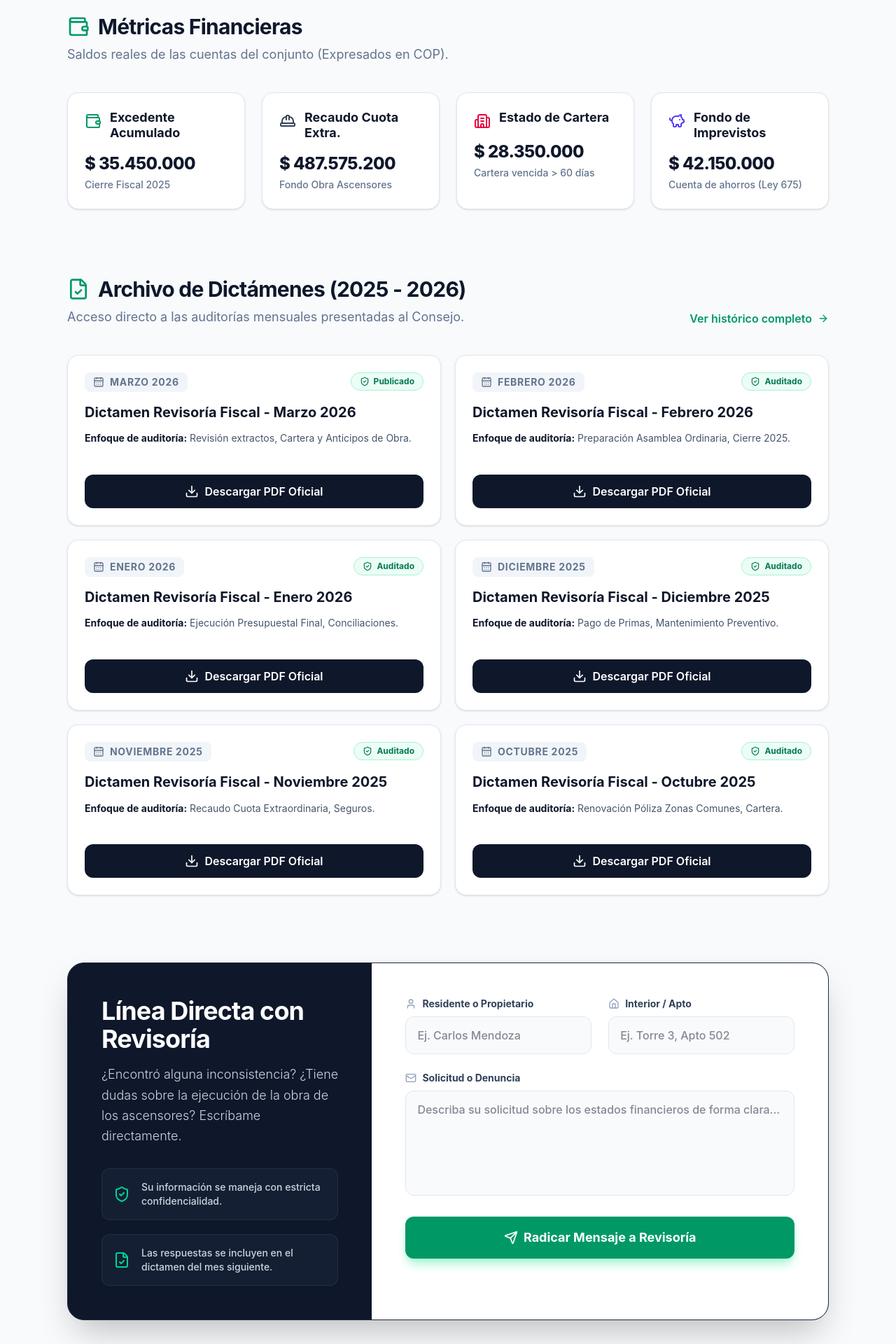
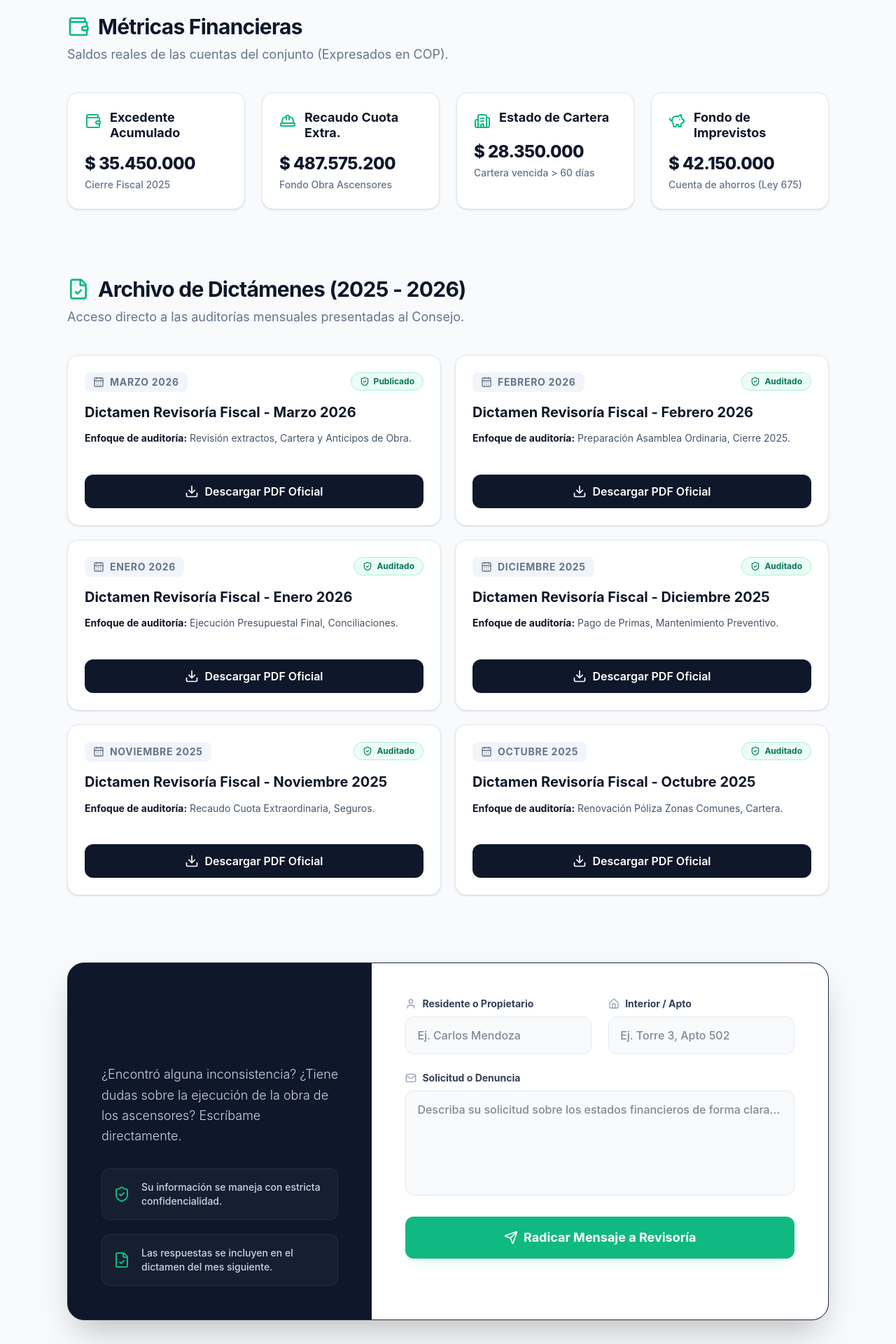
Before and after one commit to jscalderon65/fiscal-audit-transparency-portal, a React (Vite) app: page /user/1/dashboard in a window 1280 px wide. Shown: the part 340-2260 px from the top of the page at 70% size. Built offline with nearby package versions, Linux system fonts and the light colour scheme.

Commit message:
Ajustes para parametrizacion de estilos

```diff
--- a/src/components/contact-form/index.tsx
+++ b/src/components/contact-form/index.tsx
@@ -2,6 +2,7 @@ import React, { useState } from "react";
 import { motion } from "framer-motion";
 import { Send, User, Home, Mail, FileCheck, ShieldCheck } from "lucide-react";
 import { IContactFormData } from "./interfaces/contact-form.interface";
+import { PALETTE } from "../../constants/theme";
 
 export const ContactForm: React.FC = () => {
   const contactInfo = {
@@ -44,25 +45,50 @@ export const ContactForm: React.FC = () => {
       initial={{ opacity: 0, y: 20 }}
       animate={{ opacity: 1, y: 0 }}
       transition={{ duration: 0.6, delay: 0.2 }}
-      className="bg-slate-900 rounded-3xl overflow-hidden shadow-2xl border border-slate-800"
+      className="rounded-3xl overflow-hidden shadow-2xl"
+      style={{
+        backgroundColor: PALETTE.neutral[900],
+        border: `1px solid ${PALETTE.neutral[800]}`,
+      }}
     >
       <div className="grid md:grid-cols-5 h-full">
         {/* Info Section */}
-        <div className="p-8 md:p-12 md:col-span-2 text-white flex flex-col justify-center relative overflow-hidden">
-          <div className="absolute top-0 left-0 w-full h-full bg-gradient-to-br from-emerald-900/40 to-slate-900/40 -z-10"></div>
-          <h2 className="text-3xl md:text-4xl font-bold mb-4 tracking-tight">
+        <div
+          className="p-8 md:p-12 md:col-span-2 flex flex-col justify-center relative overflow-hidden"
+          style={{ color: PALETTE.text.inverted }}
+        >
+          <div
+            className="absolute top-0 left-0 w-full h-full -z-10"
+            style={{
+              backgroundColor: PALETTE.overlays.primary900_40,
+            }}
+          ></div>
+          <h2
+            className="text-3xl md:text-4xl font-bold mb-4 tracking-tight"
+            style={{ color: PALETTE.text.default }}
+          >
             {contactInfo.title}
           </h2>
-          <p className="text-slate-300 mb-8 text-lg leading-relaxed font-light">
+          <p
+            className="mb-8 text-lg leading-relaxed font-light"
+            style={{ color: PALETTE.text.subtle }}
+          >
             {contactInfo.description}
           </p>
-          <div className="space-y-5 text-slate-300">
+          <div className="space-y-5" style={{ color: PALETTE.text.subtle }}>
             {contactInfo.features.map((feature, idx) => (
               <div
                 key={idx}
-                className="flex items-center gap-4 bg-slate-800/50 p-4 rounded-xl border border-slate-700/50"
+                className="flex items-center gap-4 p-4 rounded-xl"
+                style={{
+                  backgroundColor: PALETTE.overlays.neutral800_50,
+                  border: `1px solid ${PALETTE.overlays.neutral700_50}`,
+                }}
               >
-                <feature.icon className="w-6 h-6 text-emerald-400 flex-shrink-0" />
+                <feature.icon
+                  className="w-6 h-6 flex-shrink-0"
+                  style={{ color: PALETTE.primary.DEFAULT }}
+                />
                 <p className="text-sm font-medium">{feature.text}</p>
               </div>
             ))}
@@ -70,18 +96,29 @@ export const ContactForm: React.FC = () => {
         </div>
 
         {/* Form Section */}
-        <div className="p-8 md:p-12 md:col-span-3 bg-white">
+        <div className="p-8 md:p-12 md:col-span-3" style={{ backgroundColor: PALETTE.background.surface }}>
           <form onSubmit={handleSubmit} className="space-y-6">
             <div className="grid grid-cols-1 md:grid-cols-2 gap-6">
               <div className="space-y-2">
-                <label className="text-sm font-bold text-slate-700 flex items-center gap-2">
-                  <User className="w-4 h-4 text-slate-400" /> Residente o
-                  Propietario
+                <label
+                  className="text-sm font-bold flex items-center gap-2"
+                  style={{ color: PALETTE.neutral[700] }}
+                >
+                  <User
+                    className="w-4 h-4"
+                    style={{ color: PALETTE.neutral[400] }}
+                  />{" "}
+                  Residente o Propietario
                 </label>
                 <input
                   type="text"
                   required
-                  className="w-full px-4 py-3.5 bg-slate-50 rounded-xl border border-slate-200 focus:bg-white focus:ring-2 focus:ring-emerald-500 focus:border-emerald-500 outline-none transition-all font-medium text-slate-900"
+                  className="w-full px-4 py-3.5 rounded-xl outline-none transition-all font-medium"
+                  style={{
+                    backgroundColor: PALETTE.neutral[50],
+                    border: `1px solid ${PALETTE.neutral[200]}`,
+                    color: PALETTE.text.default,
+                  }}
                   placeholder="Ej. Carlos Mendoza"
                   value={formData.name}
                   onChange={(e) =>
@@ -90,13 +127,25 @@ export const ContactForm: React.FC = () => {
                 />
               </div>
               <div className="space-y-2">
-                <label className="text-sm font-bold text-slate-700 flex items-center gap-2">
-                  <Home className="w-4 h-4 text-slate-400" /> Interior / Apto
+                <label
+                  className="text-sm font-bold flex items-center gap-2"
+                  style={{ color: PALETTE.neutral[700] }}
+                >
+                  <Home
+                    className="w-4 h-4"
+                    style={{ color: PALETTE.neutral[400] }}
+                  />{" "}
+                  Interior / Apto
                 </label>
                 <input
                   type="text"
                   required
-                  className="w-full px-4 py-3.5 bg-slate-50 rounded-xl border border-slate-200 focus:bg-white focus:ring-2 focus:ring-emerald-500 focus:border-emerald-500 outline-none transition-all font-medium text-slate-900"
+                  className="w-full px-4 py-3.5 rounded-xl outline-none transition-all font-medium"
+                   style={{
+                     backgroundColor: PALETTE.neutral[50],
+                     border: `1px solid ${PALETTE.neutral[200]}`,
+                     color: PALETTE.text.default,
+                   }}
                   placeholder="Ej. Torre 3, Apto 502"
                   value={formData.unit}
                   onChange={(e) =>
@@ -107,13 +156,18 @@ export const ContactForm: React.FC = () => {
             </div>
 
             <div className="space-y-2">
-              <label className="text-sm font-bold text-slate-700 flex items-center gap-2">
-                <Mail className="w-4 h-4 text-slate-400" /> Solicitud o Denuncia
-              </label>
+                <label className="text-sm font-bold flex items-center gap-2" style={{ color: PALETTE.neutral[700] }}>
+                  <Mail className="w-4 h-4" style={{ color: PALETTE.neutral[400] }} /> Solicitud o Denuncia
+                </label>
               <textarea
                 required
                 rows={5}
-                className="w-full px-4 py-3.5 bg-slate-50 rounded-xl border border-slate-200 focus:bg-white focus:ring-2 focus:ring-emerald-500 focus:border-emerald-500 outline-none transition-all resize-none font-medium text-slate-900"
+                className="w-full px-4 py-3.5 rounded-xl resize-none font-medium"
+                style={{
+                  backgroundColor: PALETTE.neutral[50],
+                  border: `1px solid ${PALETTE.neutral[200]}`,
+                  color: PALETTE.text.default,
+                }}
                 placeholder="Describa su solicitud sobre los estados financieros de forma clara..."
                 value={formData.message}
                 onChange={(e) =>
@@ -124,7 +178,11 @@ export const ContactForm: React.FC = () => {
 
             <button
               type="submit"
-              className="w-full bg-emerald-600 hover:bg-emerald-700 text-white font-bold py-4 px-6 rounded-xl shadow-lg shadow-emerald-200 transition-all flex items-center justify-center gap-2 text-lg"
+              className="w-full text-white font-bold py-4 px-6 rounded-xl transition-all flex items-center justify-center gap-2 text-lg"
+              style={{
+                backgroundColor: PALETTE.primary.DEFAULT,
+                boxShadow: `0 10px 20px -10px ${PALETTE.primary.alpha60_from_200}`,
+              }}
             >
               <Send className="w-5 h-5" />
               Radicar Mensaje a Revisoría
--- a/src/components/metrics/components/Card.tsx
+++ b/src/components/metrics/components/Card.tsx
@@ -1,5 +1,6 @@
 import React from "react";
 import { motion, HTMLMotionProps } from "framer-motion";
+import { PALETTE } from "../../../constants/theme";
 
 export interface ICardProps extends HTMLMotionProps<"div"> {
   children: React.ReactNode;
@@ -15,8 +16,7 @@ export const Card: React.FC<ICardProps> = ({
   hoverEffect = false,
   ...props
 }) => {
-  const baseClasses =
-    "bg-white rounded-2xl p-6 shadow-sm border border-slate-200 relative overflow-hidden group";
+  const baseClasses = "rounded-2xl p-6 shadow-sm relative overflow-hidden group";
 
   const springTransition = {
     type: "spring" as const,
@@ -37,18 +37,20 @@ export const Card: React.FC<ICardProps> = ({
               scale: 1.02,
               boxShadow:
                 "0px 20px 25px -5px rgba(0, 0, 0, 0.1), 0px 10px 10px -5px rgba(0, 0, 0, 0.04)",
-              borderColor: "rgb(110, 231, 183)",
+              borderColor: PALETTE.primary.dark,
             }
           : {}
       }
       whileTap={hoverEffect ? { scale: 0.98 } : {}}
       className={`${baseClasses} ${className}`}
+      style={{ backgroundColor: PALETTE.background.surface, border: `1px solid ${PALETTE.neutral[200]}` }}
       {...props}
     >
       {hoverEffect && (
-        <motion.div
-          className="absolute inset-0 pointer-events-none bg-linear-to-br from-emerald-50/50 to-transparent opacity-0 group-hover:opacity-100 transition-opacity duration-300"
+          <motion.div
+          className="absolute inset-0 pointer-events-none opacity-0 group-hover:opacity-100 transition-opacity duration-300"
           initial={false}
+          style={{ background: `linear-gradient(135deg, ${PALETTE.primary.alpha50}, transparent)` }}
         />
       )}
 
--- a/src/components/metrics/components/MetricCard.tsx
+++ b/src/components/metrics/components/MetricCard.tsx
@@ -1,14 +1,12 @@
 import { LucideIcon } from "lucide-react";
 import { Card } from "./Card";
+import { PALETTE } from "../../../constants/theme";
 
 export interface IMetric {
   title: string;
   value: string | number;
   subtitle: string;
   icon?: LucideIcon | React.ComponentType<{ className?: string }>;
-  color?: string;
-  bg?: string;
-  border?: string;
 }
 
 export interface IMetricCardProps {
@@ -17,31 +15,27 @@ export interface IMetricCardProps {
 }
 
 const MetricCard: React.FC<IMetricCardProps> = ({ metric, index = 0 }) => {
-  const {
-    title,
-    value,
-    subtitle,
-    icon: Icon,
-    color = "text-slate-600",
-    bg = "bg-white",
-    border = "border-slate-200",
-  } = metric;
+  const { title, value, subtitle, icon: Icon } = metric;
 
   return (
     <Card
       delay={index * 0.05}
-      className={`flex flex-col h-full ${bg} ${border} p-4`}
+      className={`flex flex-col h-full p-4`}
       hoverEffect={true}
+      style={{
+        border: `1px solid ${PALETTE.neutral[200]}`,
+        backgroundColor: PALETTE.background.surface,
+      }}
     >
       <div className="flex-1">
         <div className="flex items-start justify-between gap-3 mb-4">
           <div className="flex gap-3">
             {Icon && (
               <div className="mt-1">
-                <Icon className={`w-6 h-6 ${color}`} />
+                <Icon className={`w-6 h-6`} style={{ color: PALETTE.primary.DEFAULT }} />
               </div>
             )}
-            <span className="font-bold text-lg text-slate-900 leading-tight">
+            <span className="font-bold text-lg leading-tight" style={{ color: PALETTE.text.default }}>
               {title}
             </span>
           </div>
@@ -49,10 +43,10 @@ const MetricCard: React.FC<IMetricCardProps> = ({ metric, index = 0 }) => {
       </div>
 
       <div className="mt-auto">
-        <div className="text-2xl font-extrabold tracking-tight text-slate-900">
+        <div className="text-2xl font-extrabold tracking-tight" style={{ color: PALETTE.text.default }}>
           {value}
         </div>
-        <div className="text-slate-500 text-sm font-medium mt-1">
+        <div className="text-sm font-medium mt-1" style={{ color: PALETTE.text.muted }}>
           {subtitle}
         </div>
       </div>
--- a/src/components/metrics/index.tsx
+++ b/src/components/metrics/index.tsx
@@ -1,6 +1,7 @@
 import React from "react";
 import MetricCard, { IMetric } from "./components/MetricCard";
 import { Wallet } from "lucide-react";
+import { PALETTE } from "../../constants/theme";
 
 export interface IMetricsSectionProps {
   title: string;
@@ -17,16 +18,24 @@ export const MetricsSection: React.FC<IMetricsSectionProps> = ({
     <section>
       <div className="mb-10 flex flex-col md:flex-row md:items-end justify-between gap-4">
         <div>
-          <h2 className="text-3xl font-bold text-slate-900 flex items-center gap-3 tracking-tight">
-            <Wallet className="w-8 h-8 text-emerald-600" />
+          <h2
+            className="text-3xl font-bold flex items-center gap-3 tracking-tight"
+            style={{ color: PALETTE.text.default }}
+          >
+            <Wallet
+              className="w-8 h-8"
+              style={{ color: PALETTE.primary.DEFAULT }}
+            />
             {title}
           </h2>
-          <p className="text-slate-500 mt-2 text-lg">{subtitle}</p>
+          <p className="mt-2 text-lg" style={{ color: PALETTE.text.muted }}>
+            {subtitle}
+          </p>
         </div>
       </div>
       <div className="grid grid-cols-1 md:grid-cols-2 lg:grid-cols-4 gap-6">
-        {metrics.map((metric, idx) => (
-          <MetricCard key={idx} metric={metric} index={idx} />
+        {metrics.map((metric, index) => (
+          <MetricCard key={index} metric={metric} index={index} />
         ))}
       </div>
     </section>
--- a/src/components/reports/index.tsx
+++ b/src/components/reports/index.tsx
@@ -8,31 +8,32 @@ import {
   Download,
 } from "lucide-react";
 import { IReportsSectionProps } from "./interfaces/reports-section.interface";
+import { PALETTE } from "../../constants/theme";
 
 export const ReportsSection: React.FC<IReportsSectionProps> = ({
   title,
   subtitle,
   reports,
   onDownload,
-  onViewHistory,
 }) => {
   return (
     <section>
       <div className="mb-10 flex flex-col md:flex-row md:items-end justify-between gap-4">
         <div>
-          <h2 className="text-3xl font-bold text-slate-900 flex items-center gap-3 tracking-tight">
-            <FileCheck className="w-8 h-8 text-emerald-600" />
+          <h2
+            className="text-3xl font-bold flex items-center gap-3 tracking-tight"
+            style={{ color: PALETTE.text.default }}
+          >
+            <FileCheck
+              className="w-8 h-8"
+              style={{ color: PALETTE.primary.DEFAULT }}
+            />
             {title}
           </h2>
-          <p className="text-slate-500 mt-2 text-lg">{subtitle}</p>
+          <p className="mt-2 text-lg" style={{ color: PALETTE.text.muted }}>
+            {subtitle}
+          </p>
         </div>
-        <button
-          type="button"
-          onClick={onViewHistory}
-          className="text-emerald-600 font-semibold hover:text-emerald-700 flex items-center gap-2 transition-colors"
-        >
-          Ver histórico completo <ArrowRight className="w-4 h-4" />
-        </button>
       </div>
       <div className="grid md:grid-cols-2 gap-5">
         {reports.map((report, index) => (
@@ -41,24 +42,47 @@ export const ReportsSection: React.FC<IReportsSectionProps> = ({
             initial={{ opacity: 0, x: -20 }}
             animate={{ opacity: 1, x: 0 }}
             transition={{ duration: 0.4, delay: index * 0.05 }}
-            className="bg-white rounded-2xl p-6 shadow-sm border border-slate-200 hover:border-emerald-300 hover:shadow-md transition-all group flex flex-col justify-between"
+            className="rounded-2xl p-6 shadow-sm transition-all group flex flex-col justify-between"
+            style={{
+              backgroundColor: PALETTE.background.surface,
+              border: `1px solid ${PALETTE.neutral[200]}`,
+            }}
           >
             <div>
               <div className="flex justify-between items-start mb-4">
-                <div className="flex items-center gap-2 text-sm font-bold text-slate-500 uppercase tracking-wider bg-slate-100 px-3 py-1 rounded-lg">
+                <div
+                  className="flex items-center gap-2 text-sm font-bold uppercase tracking-wider px-3 py-1 rounded-lg"
+                  style={{
+                    color: PALETTE.text.muted,
+                    backgroundColor: PALETTE.neutral[100],
+                  }}
+                >
                   <CalendarDays className="w-4 h-4" />
                   {report.month}
                 </div>
-                <span className="inline-flex items-center gap-1.5 px-3 py-1 rounded-full text-xs font-bold bg-emerald-50 border border-emerald-200 text-emerald-700">
+                <span
+                  className="inline-flex items-center gap-1.5 px-3 py-1 rounded-full text-xs font-bold"
+                  style={{
+                    backgroundColor: PALETTE.primary.shade50,
+                    border: `1px solid ${PALETTE.primary.shade200}`,
+                    color: PALETTE.primary.shade700,
+                  }}
+                >
                   <ShieldCheck className="w-3.5 h-3.5" />
                   {report.status}
                 </span>
               </div>
-              <h3 className="font-bold text-xl text-slate-900 mb-3 leading-snug group-hover:text-emerald-700 transition-colors">
+              <h3
+                className="font-bold text-xl mb-3 leading-snug transition-colors"
+                style={{ color: PALETTE.text.default }}
+              >
                 {report.title}
               </h3>
-              <p className="text-slate-600 text-sm leading-relaxed mb-6">
-                <strong className="text-slate-900">
+              <p
+                className="text-sm leading-relaxed mb-6"
+                style={{ color: PALETTE.neutral[600] }}
+              >
+                <strong style={{ color: PALETTE.text.default }}>
                   Enfoque de auditoría:
                 </strong>{" "}
                 {report.topics}.
@@ -67,7 +91,11 @@ export const ReportsSection: React.FC<IReportsSectionProps> = ({
             <button
               type="button"
               onClick={() => onDownload && onDownload(report)}
-              className="w-full flex items-center justify-center gap-2 bg-slate-900 hover:bg-emerald-600 text-white font-semibold py-3 px-5 rounded-xl transition-colors mt-4"
+              className="w-full flex items-center justify-center gap-2 font-semibold py-3 px-5 rounded-xl transition-colors mt-4"
+              style={{
+                backgroundColor: PALETTE.neutral[900],
+                color: PALETTE.text.inverted,
+              }}
             >
               <Download className="w-5 h-5" />
               Descargar PDF Oficial
--- a/src/constants/theme.ts
+++ b/src/constants/theme.ts
@@ -99,6 +99,77 @@ export const LITERAL_WHITE_BG = '#ffffff'; // used in radial-gradient
 export const INDEX_CSS_BG = '#f8fafc'; // found in src/index.css (matches slate-50)
 
 // Convenience export: grouped map
+// Semantic palette: group colors by role so the design system can swap them easily
+// Also include explicit alpha/overlay tokens so components never compute opacities.
+export const PALETTE = {
+  primary: {
+    // primary color = emerald series (call to action)
+    light: EMERALD_300,
+    DEFAULT: EMERALD_500,
+    dark: EMERALD_700,
+    // useful accents / gradients
+    gradientStart: EMERALD_400,
+    gradientEnd: EMERALD_600,
+    // explicit access to common shades
+    shade50: EMERALD_50,
+    shade200: EMERALD_200,
+    shade700: EMERALD_700,
+    // explicit alpha tokens (8-digit hex appended)
+    alpha50: EMERALD_50 + '80', // 50% of EMERALD_50
+    alpha60_from_200: EMERALD_200 + '99', // 60% approx for EMERALD_200
+    darkAlpha40: EMERALD_900 + '66', // 40% of EMERALD_900
+  },
+  secondary: {
+    // used for highlights / accents
+    DEFAULT: NAVY_BLUE,
+    dark: BLUE_800,
+  },
+  neutral: {
+    50: SLATE_50,
+    100: SLATE_100,
+    200: SLATE_200,
+    300: SLATE_300,
+    400: SLATE_400,
+    500: SLATE_500,
+    600: SLATE_600,
+    700: SLATE_700,
+    800: SLATE_800,
+    900: SLATE_900,
+    950: SLATE_950,
+  },
+  success: {
+    DEFAULT: EMERALD_500,
+    dark: EMERALD_700,
+  },
+  danger: {
+    DEFAULT: RED_600,
+    dark: RED_700,
+  },
+  background: {
+    page: SLATE_50,
+    surface: WHITE,
+  },
+  text: {
+    default: SLATE_900,
+    muted: SLATE_500,
+    inverted: WHITE,
+    subtle: SLATE_300,
+  },
+  // overlay and helper tokens (explicitly defined instead of computed)
+  overlays: {
+    neutral800_50: SLATE_800 + '80', // 50% alpha
+    neutral800_80: SLATE_800 + 'cc', // 80% alpha
+    neutral700_50: SLATE_700 + '80',
+    neutral900_40: SLATE_900 + '66',
+    primary900_40: EMERALD_900 + '66',
+    primary200_60: EMERALD_200 + '99',
+    primary50_50: EMERALD_50 + '80',
+    // gradient helper
+    infoGradient: `linear-gradient(135deg, ${EMERALD_400}, ${EMERALD_600})`,
+  },
+  // utility helpers
+};
+
 export const THEME = {
   WHITE,
   BLACK,
@@ -177,6 +248,7 @@ export const THEME = {
   EMERALD_GREEN,
   LITERAL_WHITE_BG,
   INDEX_CSS_BG,
+  PALETTE,
 };
 
 export default THEME;
--- a/src/pages/user/dashboard/index.tsx
+++ b/src/pages/user/dashboard/index.tsx
@@ -18,36 +18,24 @@ export const UserDashboard = () => {
       value: "$ 35.450.000",
       subtitle: "Cierre Fiscal 2025",
       icon: Wallet,
-      color: "text-emerald-600",
-      bg: "bg-emerald-50",
-      border: "border-emerald-100",
     },
     {
       title: "Recaudo Cuota Extra.",
       value: "$ 487.575.200",
       subtitle: "Fondo Obra Ascensores",
       icon: HardHat,
-      color: "text-slate-700",
-      bg: "bg-slate-100",
-      border: "border-slate-200",
     },
     {
       title: "Estado de Cartera",
       value: "$ 28.350.000",
       subtitle: "Cartera vencida > 60 días",
       icon: Building2,
-      color: "text-rose-600",
-      bg: "bg-rose-50",
-      border: "border-rose-100",
     },
     {
       title: "Fondo de Imprevistos",
       value: "$ 42.150.000",
       subtitle: "Cuenta de ahorros (Ley 675)",
       icon: PiggyBank,
-      color: "text-indigo-600",
-      bg: "bg-indigo-50",
-      border: "border-indigo-100",
     },
   ];
 
@@ -139,7 +127,6 @@ export const UserDashboard = () => {
           subtitle="Acceso directo a las auditorías mensuales presentadas al Consejo."
           reports={reports}
           onDownload={handleDownloadReport}
-          onViewHistory={handleViewHistory}
         />
 
         {/* Buzón de Transparencia */}
```
Also changed, not shown: src/components/banner/index.tsx (+9 -14 lines), src/components/footer/index.tsx (+5 -4 lines).
